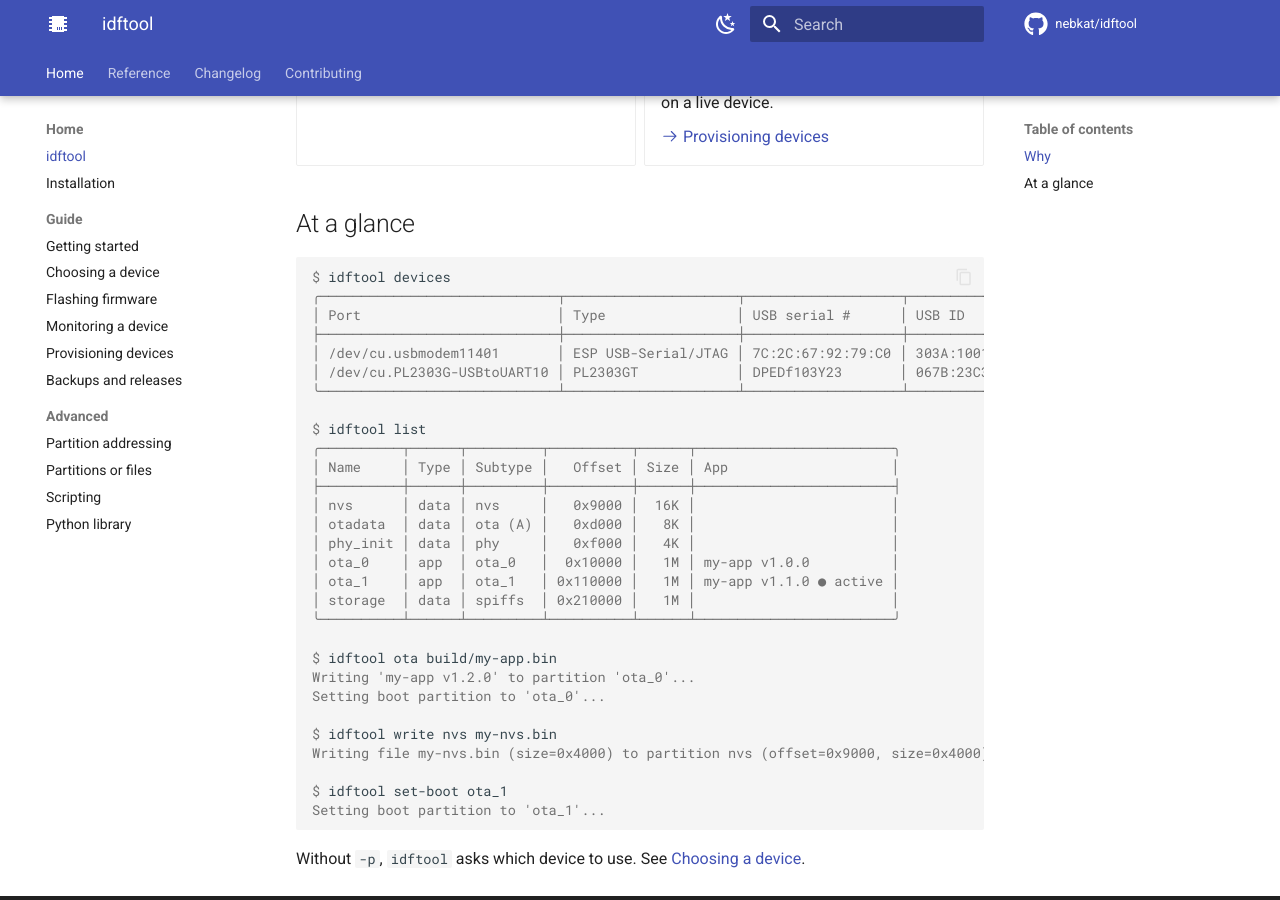
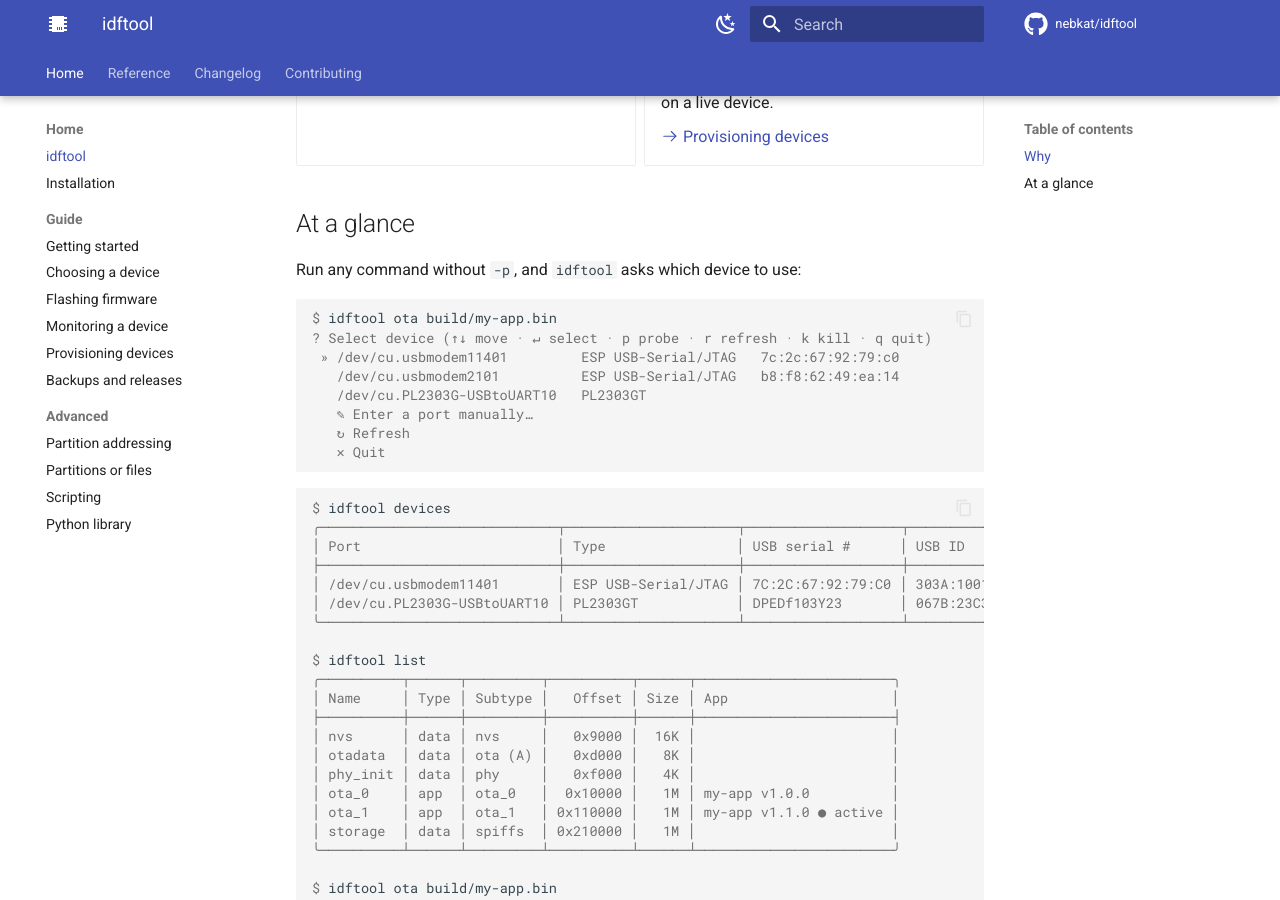
Before and after one commit to nebkat/idftool, an MkDocs documentation site: the page built from docs/index.md, in a window 1280 px wide and 900 px high, scrolled down 1357 px. Built offline with MkDocs 1.6.1 and Material for MkDocs 9.7.7, drawn with Linux system fonts in a browser that asks for light colours; comment, search, counter and statistics services are not loaded; the version menu is left out.

Commit message:
docs: Show the device picker up front

````diff
--- a/docs/index.md
+++ b/docs/index.md
@@ -99,6 +99,19 @@ with. `idftool` does that for you.
 
 ## At a glance
 
+Run any command without `-p`, and `idftool` asks which device to use:
+
+```console
+$ idftool ota build/my-app.bin
+? Select device (↑↓ move · ↵ select · p probe · r refresh · k kill · q quit)
+ » /dev/cu.usbmodem11401         ESP USB-Serial/JTAG   7c:2c:67:92:79:c0
+   /dev/cu.usbmodem2101          ESP USB-Serial/JTAG   b8:f8:62:49:ea:14
+   /dev/cu.PL2303G-USBtoUART10   PL2303GT
+   ✎ Enter a port manually…
+   ↻ Refresh
+   ✕ Quit
+```
+
 ```console
 $ idftool devices
 ╭─────────────────────────────┬─────────────────────┬───────────────────┬───────────┬──────────╮
````
Also changed, not shown: README.md (+24 -5 lines).
